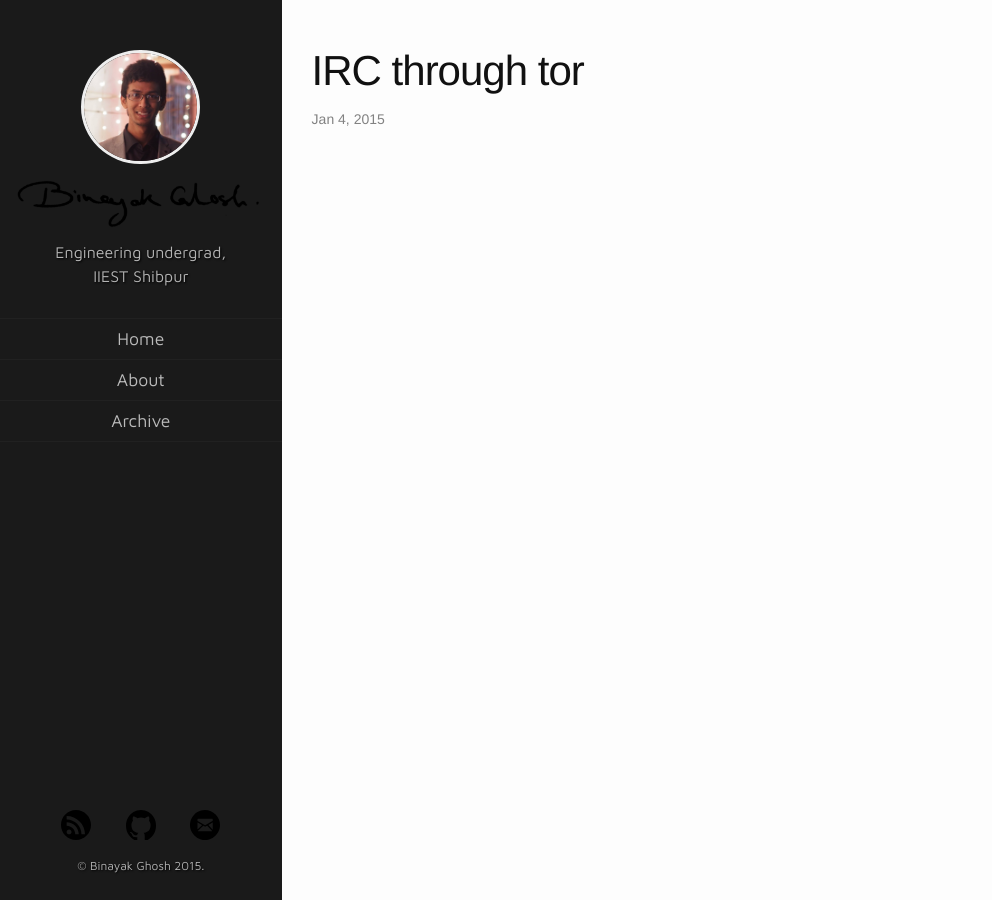
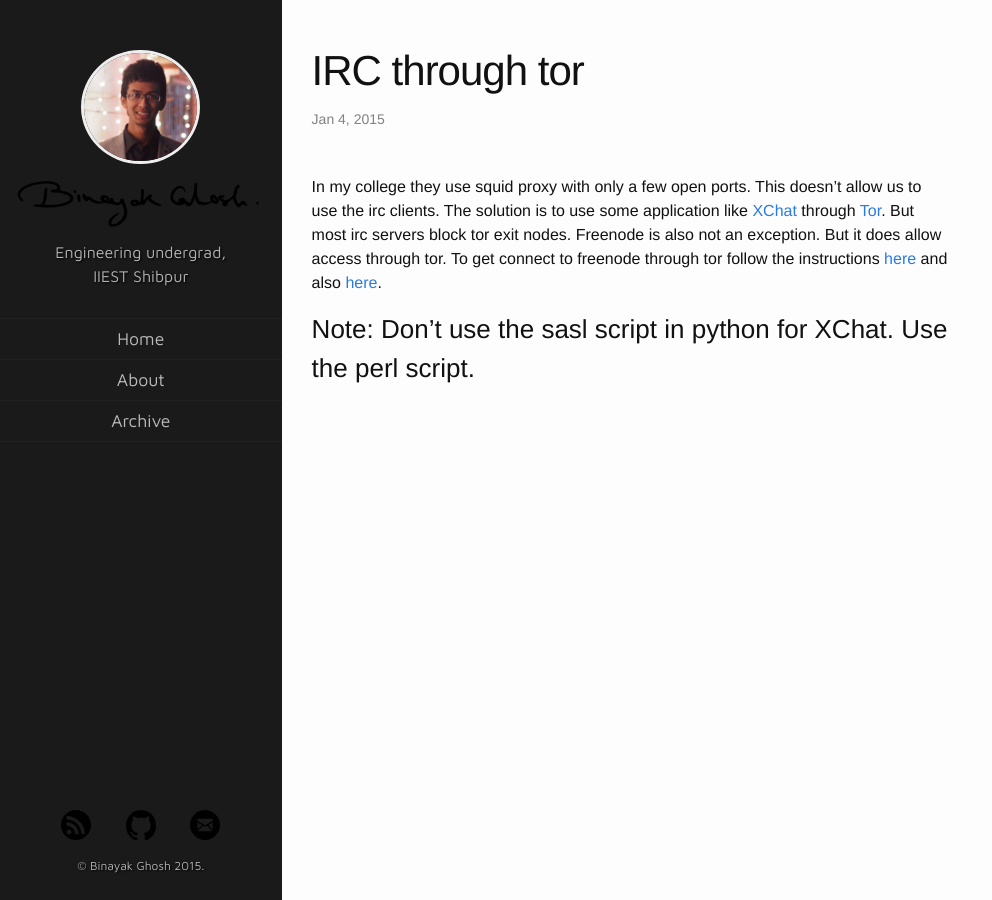
Before and after one commit to swrdfish/swrdfish.github.io, a Jekyll site: the page built from _posts/2015-01-04-irc-through-tor.md, in a window 1280 px wide. Shown: the whole page, without its empty margins (0-992 px from the left). Built offline with Jekyll 4.4.1, drawn with Linux system fonts in a browser that asks for light colours; nearby versions of some CDN libraries; comment, search, counter and statistics services are not loaded.

Commit message:
done irc through tor

```diff
--- a/_posts/2015-01-04-irc-through-tor.md
+++ b/_posts/2015-01-04-irc-through-tor.md
@@ -1,8 +1,12 @@
 ---
 layout: post
 title: IRC through tor
-categories: []
-tags: []
+categories: [proxy, fucking-iiest]
+tags: [Tor, IRC, Proxy]
 published: True
 
 ---
+
+In my college they use squid proxy with only a few open ports. This doesn't allow us to use the irc clients. The solution is to use some application like [XChat](http://xchat.org/) through [Tor](https://www.torproject.org/). But most irc servers block tor exit nodes. Freenode is also not an exception. But it does allow access through tor. To get connect to freenode through tor follow the instructions [here](https://www.freenode.net/irc_servers.shtml#tor) and also [here](https://cortman.wordpress.com/2013/03/12/how-to-set-up-xchat-with-tor-sasl/).
+
+###Note: Don't use the sasl script in python for XChat. Use the perl script.
```
